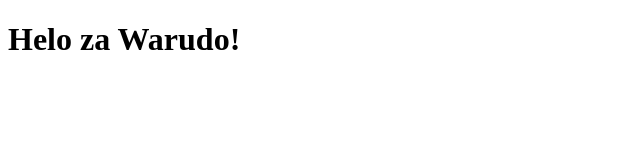
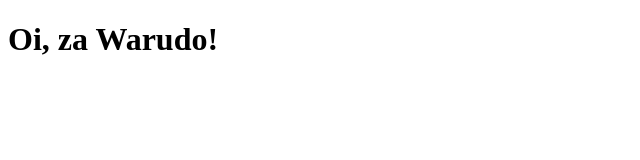
Before and after one commit to DadoDiv/M294, a plain HTML site: page test.html in a window 1280 px wide. Shown: the whole page, without its empty margins (0-640 px from the left). Drawn offline with Linux system fonts and the light colour scheme.

Commit message:
Update test.html

```diff
--- a/test.html
+++ b/test.html
@@ -7,7 +7,7 @@
     </head>
 
     <body>
-        <h1>Helo za Warudo!</h1>
+        <h1>Oi, za Warudo!</h1>
     </body>
 
 </html>
```
